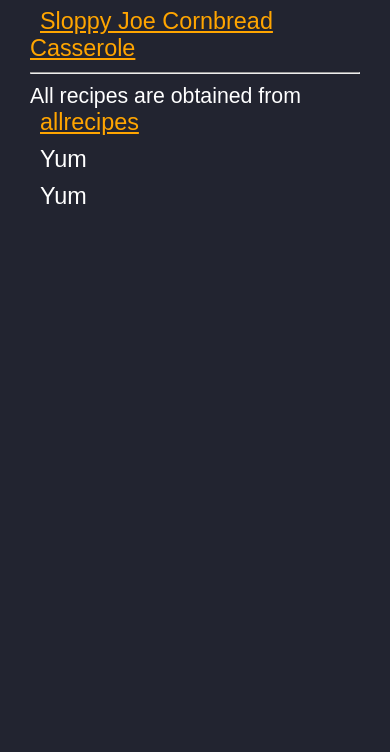
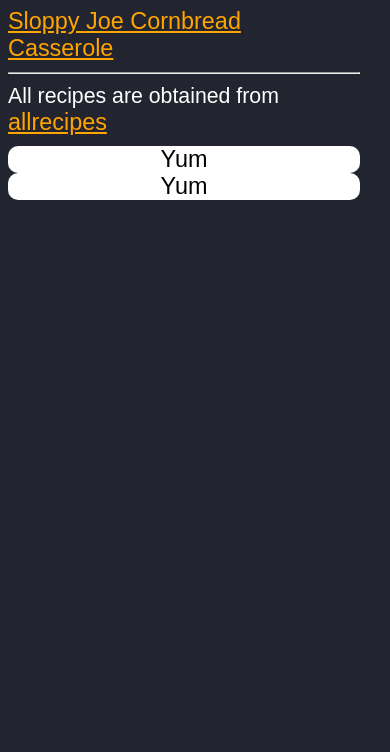
Before and after one commit to Aramez-0/odin-recipes, a plain HTML site: page index.html in a window 390 px wide. Shown: the part 92-844 px from the top of the page. Drawn offline with Linux system fonts and the light colour scheme.

Commit message:
Updated styles.css
*added yum yum css
*added flexbox to images for (hopefully) smooth mobile experience

```diff
--- a/styles.css
+++ b/styles.css
@@ -7,7 +7,9 @@ html {
     color: white;
     font-family: sans-serif;
     font-size: 110%;
-    margin: 10px;
+    margin-top: 10px;
+    margin-right: 10px;
+    margin-bottom: 10px;
 }
 
 
@@ -23,3 +25,21 @@ h1 {
 h2 {
     font-size: 120%;
 }
+
+
+.yum p {
+    text-align: center;
+    margin: 0;
+    background-color: white;
+    color: black;
+    border-radius: 10px;
+}
+
+
+.flex-container {
+    display: flex;
+}
+div img {
+    flex-shrink: 1;
+    min-width: 50px;
+}
```
